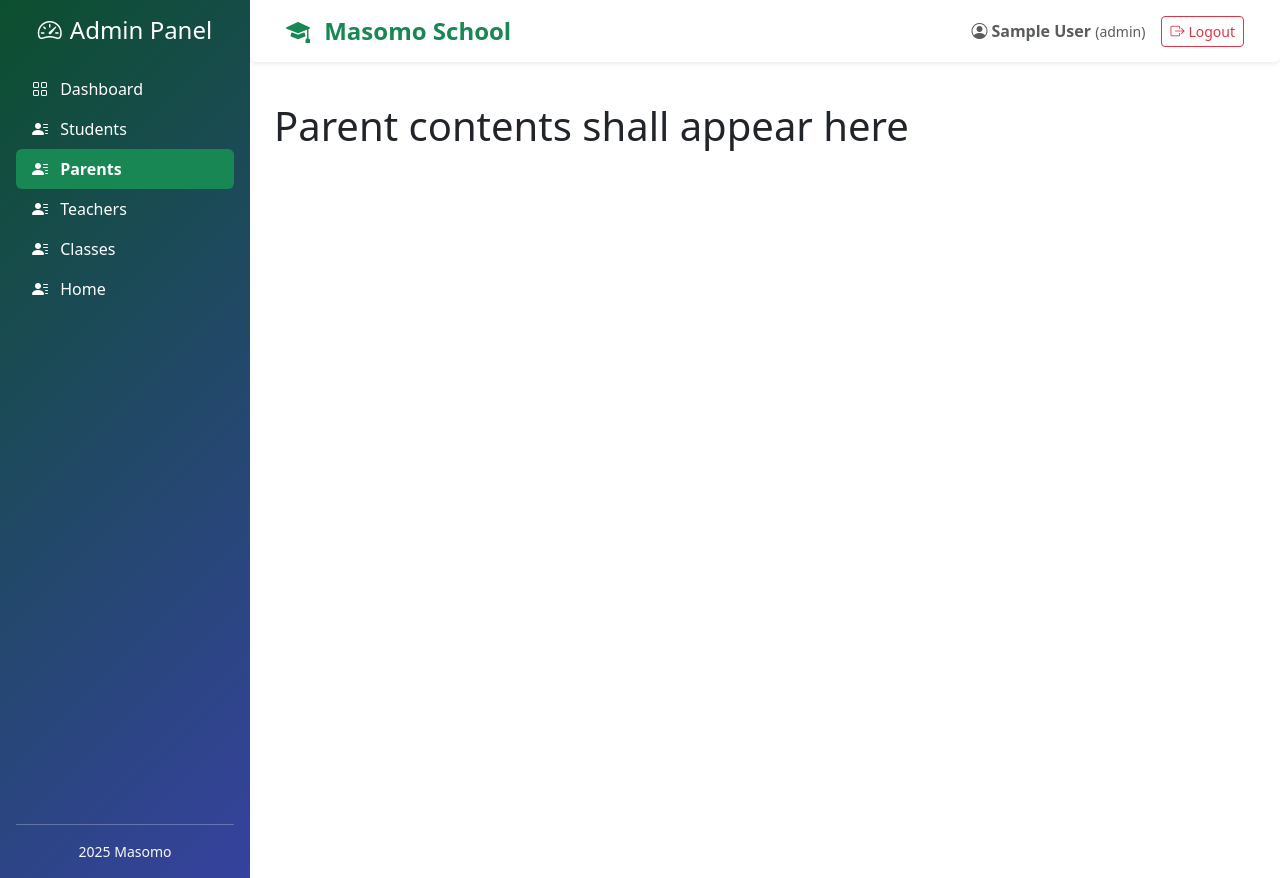
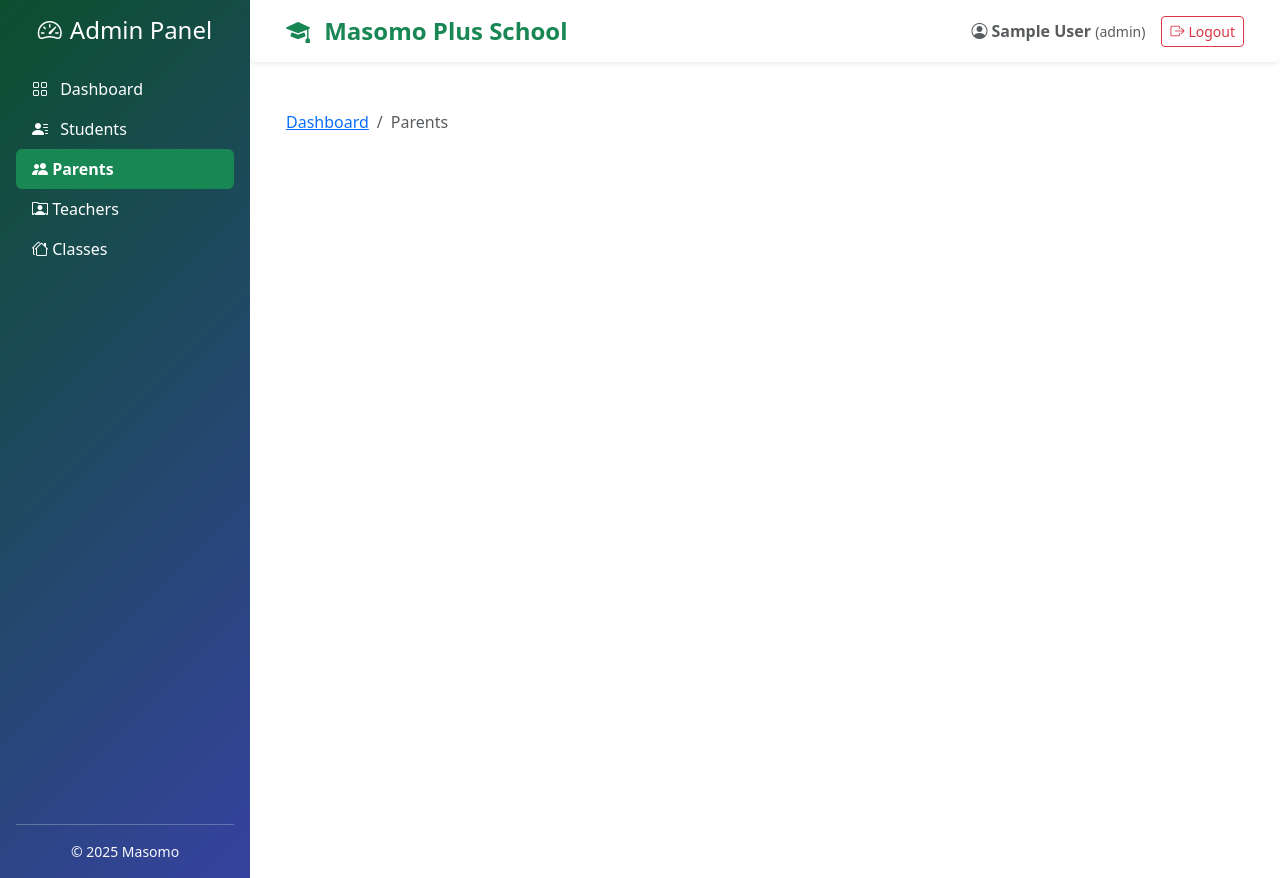
Before and after one commit to DALF-G/masomoschool, a React (Create React App) app: page /admin-dashboard/parents in a window 1280 px wide. Built offline with nearby package versions, Linux system fonts and the light colour scheme; sample sign-in values are in the browser's storage.

Commit message:
added code

```diff
--- a/package.json
+++ b/package.json
@@ -15,6 +15,7 @@
     "react-dom": "^19.2.0",
     "react-router-dom": "^7.9.5",
     "react-scripts": "5.0.1",
+    "react-toastify": "^11.0.5",
     "router-dom": "^3.0.3",
     "web-vitals": "^2.1.4"
   },
--- a/src/App.js
+++ b/src/App.js
@@ -1,9 +1,7 @@
 import './App.css';
 import {BrowserRouter as Router, Routes, Route } from 'react-router-dom';
 import "bootstrap/dist/css/bootstrap.min.css";
-import 'bootstrap/dist/js/bootstrap.bundle.min.js';
-import "bootstrap/"
-import bootstrapBundleMin from 'bootstrap/dist/js/bootstrap.bundle.min.js';
+import "bootstrap/dist/js/bootstrap.bundle.min.js";
 import "bootstrap-icons/font/bootstrap-icons.css";
 import Homecomponent from './components/Homecomponent';
 import Registercomponent from './components/Registercomponent';
@@ -22,6 +20,7 @@ import Student from './components/admin/Student';
 import Classes from './components/admin/Classes';
 import Parents from './components/admin/Parents';
 import Teachers from './components/admin/Teachers';
+import ClassAdd from './components/admin/forms/ClassAdd';
 function App() {
   return (
     <Router>
@@ -42,6 +41,7 @@ function App() {
         <Route path='parents' element={<Parents/>} />
         <Route path='students' element={<Student/>} />
         <Route path='classes' element={<Classes/>} />
+        <Route path='classes/add' element={<ClassAdd/>} />
        </Route>
 
        {/* Below are the teacher routes */}
--- a/src/components/DashboardNavbar.jsx
+++ b/src/components/DashboardNavbar.jsx
@@ -9,7 +9,7 @@ const DashboardNavbar = () => {
    <nav className="navbar navbar-expand-lg bg-white shadow-sm px-4 py-2 mb-3 rounded">
     <div className="container-fluid d-flex justify-content-between align-items-center">
         <span className="navbar-brand fw-bold text-success fs-4">
-            <i className="bi bi-mortarboard-fill me-2"></i> Masomo School
+            <i className="bi bi-mortarboard-fill me-2"></i> Masomo Plus School
         </span>
 
         <div className="d-flex align-items-center">
--- a/src/components/Homecomponent.jsx
+++ b/src/components/Homecomponent.jsx
@@ -72,7 +72,7 @@ const Homecomponent = () => {
 </section>
 
 {/* Why masomo plus */}
-<section className="py-2 bg-light" id='WhyMasomoPlus'>
+<section className="py-2 bg-light" id='whyMasomoPlus'>
   <div className="container">
     <h2 className="text-success text-center mb-4">Why Choose Masomo Plus</h2>
     {/* Below is the bs grid system that contains three partitions with three cards */}
--- a/src/components/Logincomponent.jsx
+++ b/src/components/Logincomponent.jsx
@@ -53,7 +53,7 @@ const Logincomponent = () => {
         if (error.response && error.response.status === 401){
           setError(error.response.data.message);
         }else{
-          setError ('Network or server error');
+          setError (error.response.data.message);
         }
 
       }
--- a/src/components/OurNavbar.jsx
+++ b/src/components/OurNavbar.jsx
@@ -8,25 +8,34 @@ const OurNavbar = () => {
         {/* Navbar */}
         <nav className="navbar navbar-expand-md navbar-dark bg-success">
   <div className="container">
-            <Link className='navbar-brand' to={'/'}>Masomo Plus School</Link>
 
-            {/* below is the toggle button - Either to expand or collapse contents of the navbar */}
-            <button className="navbar-toggler" type='button' data-bs-toggle="collapse" data-bs-target="#navbarnav" aria-expanded="false" aria-label="Toggle navigation">
-              <span className='navbar-toggler-icon'></span>
+    <Link className="navbar-brand" to="/">Masomo Plus School</Link>
+
+    <button
+      className="navbar-toggler"
+      type="button"
+      data-bs-toggle="collapse"
+      data-bs-target="#navbarnav"
+      aria-controls="navbarnav"
+      aria-expanded="false"
+      aria-label="Toggle navigation"
+    >
+      <span className="navbar-toggler-icon"></span>
     </button>
 
-            {/* Below is the div that carries all the link to different pages */}
-            <div className="collapse navbar-collapse justify-content-end" id='navbarnav'>
+    <div className="collapse navbar-collapse justify-content-end" id="navbarnav">
       <ul className="navbar-nav">
-                <li className="nav-item"><Link to={"/"} className='nav-link active'>Home</Link> </li>
+        <li className="nav-item"><Link to="/" className="nav-link active">Home</Link></li>
         <li className="nav-item"><a href="#About" className="nav-link">About</a></li>
         <li className="nav-item"><a href="#cbc" className="nav-link">CBC-Curriculum</a></li>
         <li className="nav-item"><a href="#whyMasomoPlus" className="nav-link">Why-Us?</a></li>
-                <li className="nav-item"><Link to={"/login"} className='nav-link'>Login</Link> </li>
+        <li className="nav-item"><Link to="/login" className="nav-link">Login</Link></li>
       </ul>
     </div>
+
   </div>
 </nav>
+
     </div>
   )
 }
--- a/src/components/admin/Classes.jsx
+++ b/src/components/admin/Classes.jsx
@@ -1,9 +1,108 @@
-import React from 'react'
+import { Toast } from 'bootstrap/dist/js/bootstrap.bundle.min'
+import React, { useContext, useEffect, useState } from 'react'
+import { Link, useNavigate } from 'react-router-dom'
+import { toast, ToastContainer } from 'react-toastify'
+import { AuthContext } from '../../context/AuthContext'
+import axios from 'axios'
+import { tab } from '@testing-library/user-event/dist/tab'
 
 const Classes = () => {
+
+  // Below we have classes hooks that stalls all the classes fetched from the API
+  const [classes, setClasses] = useState([]);
+  const {token} = useContext(AuthContext)
+
+  const navigate = useNavigate();
+
+  const authHeader = {
+    headers : {Authorization : `Bearer ${token}`}
+  }
+
+  console.log("The classes fetched from API are:", classes)
+
+  // Below is the funcyion that shall enable us to fetch the classes from the Api
+  const fetchClasses = async ()=>{
+    try{
+      toast.info('Loading Classes...')
+
+      const res = await axios.get("https://kindergartenapi-olyn.onrender.com/api/classroom", authHeader)
+
+      // By use of the setClasses function update the classes hook with the data received from the API
+      setClasses(res.data.classrooms)
+
+      // Finally dismis the toast
+      toast.dismiss()
+    }
+    catch(err){
+      toast.dismiss();
+      toast.error(err.response?.data?.message || "Failed to load Classes")
+    }
+  }
+
+  // We shall use the useEffect hook which involkes itself aoutomatically whwnever a person lands on that component. the useEffect hook, will invoke for the fetchclasses function declared on top.
+  useEffect(()=>{
+    fetchClasses()
+  }, [])
+
   return (
-    <div>
-      <h1>Class contents shall appear here</h1>
+    <div className='container mt-2'>
+
+      <ToastContainer position='top-right' autoClose={3000}/>
+
+      <nav aria-label="breadcrumb">
+        <ol class="breadcrumb">
+          <li class="breadcrumb-item"><Link to={"/admin-dashboard"}>Dashboard</Link></li>
+          <li class="breadcrumb-item active" aria-current="page">Classes</li>
+        </ol>
+      </nav>
+
+      <div className="card shadow p-4">
+        <div className="d-flex justify-content-between align-items-center mb-3">
+          <h5 className="text-success mb-0">
+          <i class="bi bi-houses"></i> Classes List
+          </h5>
+
+          {/* Below is the button to add a new class */}
+          <button className="btn btn-success" onClick={()=> navigate("/admin-dashboard/classes/add")}>
+          <i class="bi bi-plus-circle"></i>
+            Add Class
+          </button>
+        </div>
+
+        {/* Below we populate the classes inside a table by use of the map function */}
+        <div className="table-responsive">
+          {classes.length === 0 ?(
+            <div className="alert alert-warning text-center mb-0">
+            <h5><i class="bi bi-patch-exclamation-fill"></i>  Not Classes Found</h5>
+            </div>
+          ):(
+            <table className="table table-striped table-hover table-bordered">
+              <thead className="table-success">
+                <tr>
+                  <th>#</th>
+                  <th>Class Name</th>
+                  <th>Class Level</th>
+                  <th>Class Year</th>
+                  <th>Teacher</th>
+                  <th>Phone</th>
+                </tr>
+              </thead>
+              <tbody>
+                {classes.map((cls, index) =>(
+                  <tr key={cls._id}>
+                    <td>{ index + 1 }</td>
+                    <td>{ cls.name }</td>
+                    <td>{ cls.gradeLevel }</td>
+                    <td>{ cls.classYear }</td>
+                    <td>{ cls.teacher?.name || "N/A" }</td>
+                    <td>{ cls.phone?.phone || "N/A" }</td>
+                  </tr>
+                ))}
+              </tbody>
+            </table>
+          )}
+        </div>
+      </div>
     </div>
   )
 }
--- a/src/components/admin/Parents.jsx
+++ b/src/components/admin/Parents.jsx
@@ -1,9 +1,15 @@
 import React from 'react'
+import { Link } from 'react-router-dom'
 
 const Parents = () => {
   return (
-    <div>
-      <h1>Parent contents shall appear here</h1>
+    <div className='container mt-2'>
+      <nav aria-label="breadcrumb">
+        <ol class="breadcrumb">
+          <li class="breadcrumb-item"><Link to={"/admin-dashboard"}>Dashboard</Link></li>
+          <li class="breadcrumb-item active" aria-current="page">Parents</li>
+        </ol>
+      </nav>
     </div>
   )
 }
--- a/src/components/admin/SideBar.jsx
+++ b/src/components/admin/SideBar.jsx
@@ -43,7 +43,7 @@ const SideBar = ()=>{
                     isActive? 'nav-link bg-success text-white fw-bold' : 'nav-link text-white'
                 }
                 >
-                    <i className="bi bi-person-lines-fill me-2"></i> Parents
+                    <i class="bi bi-people-fill"></i> Parents
                 </NavLink>
             </li>
 
@@ -54,7 +54,7 @@ const SideBar = ()=>{
                     isActive? 'nav-link bg-success text-white fw-bold' : 'nav-link text-white'
                 }
                 >
-                    <i className="bi bi-person-lines-fill me-2"></i> Teachers
+                    <i class="bi bi-person-rolodex"></i> Teachers
                 </NavLink>
             </li>
 
@@ -65,25 +65,15 @@ const SideBar = ()=>{
                     isActive? 'nav-link bg-success text-white fw-bold' : 'nav-link text-white'
                 }
                 >
-                    <i className="bi bi-person-lines-fill me-2"></i> Classes
+                    <i class="bi bi-houses"></i> Classes
                 </NavLink>
             </li>
 
-            <li>
-                <NavLink
-                to={"/"}
-                className={({ isActive }) =>
-                    isActive? 'nav-link bg-success text-white fw-bold' : 'nav-link text-white'
-                }
-                >
-                    <i className="bi bi-person-lines-fill me-2"></i> Home
-                </NavLink>
-            </li>
         </ul>
 
         <hr/>
         <div className="text-center small">
-            <span className="text-light"> 2025 Masomo</span>
+            <span className="text-light"> &copy; 2025 Masomo</span>
         </div>
         </div>
     );
--- /dev/null
+++ b/src/components/admin/forms/ClassAdd.jsx
@@ -0,0 +1,11 @@
+import React from 'react'
+
+const ClassAdd = () => {
+  return (
+    <div>
+      <h1>We shall add the Classes from here</h1>
+    </div>
+  )
+}
+
+export default ClassAdd
```
Also changed, not shown: 1 other file (tests, documents, lock files or other folders). Lines whose indentation alone changed are shown as unchanged.
